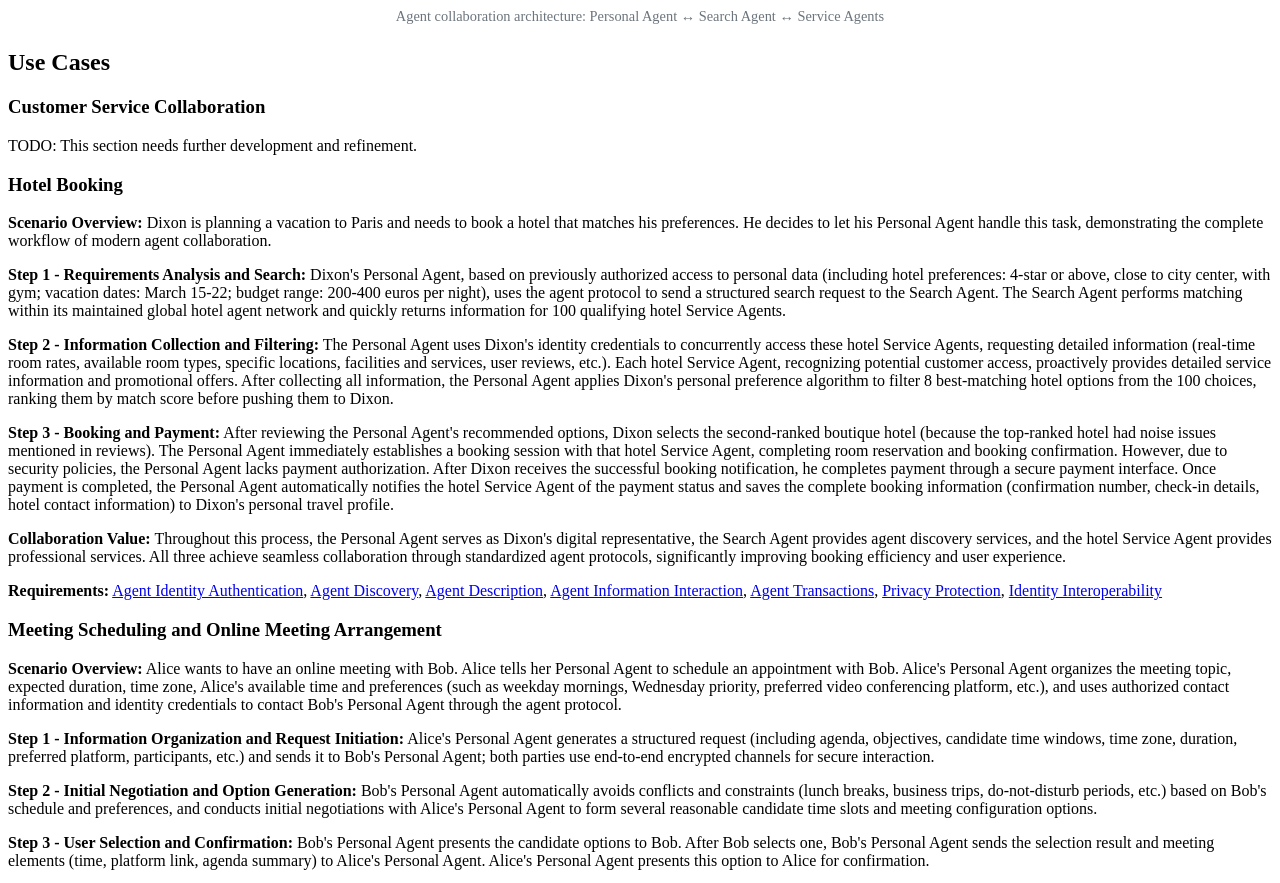
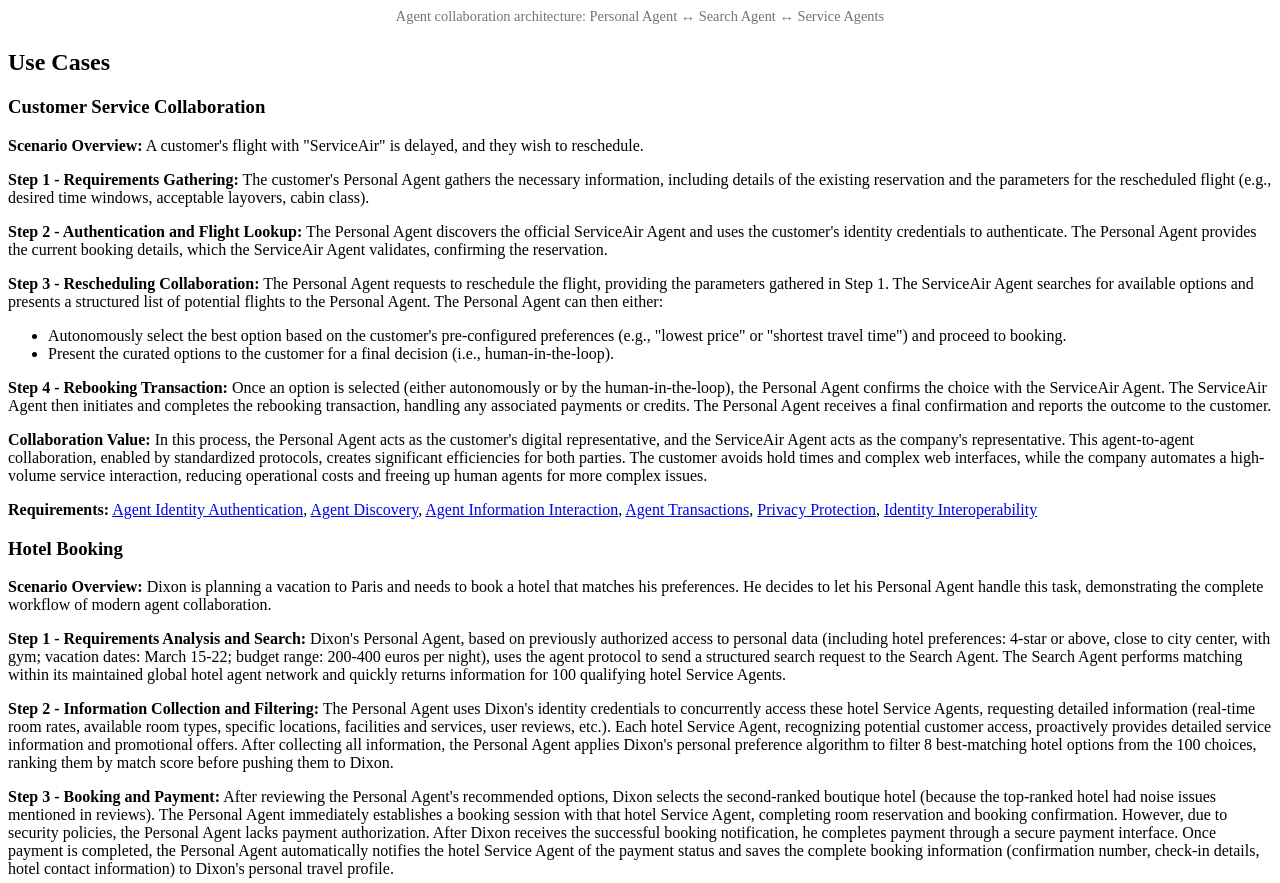
Before and after one commit to w3c-cg/ai-agent-protocol, a plain HTML site: page use_case.html in a window 1280 px wide. Shown: the part 2120-3003 px from the top of the page. Drawn offline with Linux system fonts and the light colour scheme.

Commit message:
Adding initial customer service use case details

```diff
--- a/use_case.html
+++ b/use_case.html
@@ -141,7 +141,30 @@
 
       <section id="customer-service-collaboration">
         <h3>Customer Service Collaboration</h3>
-        <p class="ednote">TODO: This section needs further development and refinement.</p>
+
+        <p><strong>Scenario Overview:</strong> A customer's flight with "ServiceAir" is delayed, and they wish to reschedule.</p>
+
+        <p><strong>Step 1 - Requirements Gathering:</strong> The customer's Personal Agent gathers the necessary information, including details of the existing reservation and the parameters for the rescheduled flight (e.g., desired time windows, acceptable layovers, cabin class).</p>
+
+        <p><strong>Step 2 - Authentication and Flight Lookup:</strong> The Personal Agent discovers the official ServiceAir Agent and uses the customer's identity credentials to authenticate. The Personal Agent provides the current booking details, which the ServiceAir Agent validates, confirming the reservation.</p>
+
+        <p><strong>Step 3 - Rescheduling Collaboration:</strong> The Personal Agent requests to reschedule the flight, providing the parameters gathered in Step 1. The ServiceAir Agent searches for available options and presents a structured list of potential flights to the Personal Agent. The Personal Agent can then either:
+          <ul>
+            <li>Autonomously select the best option based on the customer's pre-configured preferences (e.g., "lowest price" or "shortest travel time") and proceed to booking.</li>
+            <li>Present the curated options to the customer for a final decision (i.e., human-in-the-loop).</li>
+          </ul>
+        </p>
+
+        <p><strong>Step 4 - Rebooking Transaction:</strong> Once an option is selected (either autonomously or by the human-in-the-loop), the Personal Agent confirms the choice with the ServiceAir Agent. The ServiceAir Agent then initiates and completes the rebooking transaction, handling any associated payments or credits. The Personal Agent receives a final confirmation and reports the outcome to the customer.</p>
+
+        <p><strong>Collaboration Value:</strong> In this process, the Personal Agent acts as the customer's digital representative, and the ServiceAir Agent acts as the company's representative. This agent-to-agent collaboration, enabled by standardized protocols, creates significant efficiencies for both parties. The customer avoids hold times and complex web interfaces, while the company automates a high-volume service interaction, reducing operational costs and freeing up human agents for more complex issues.</p>
+
+        <p><strong>Requirements:</strong> <a href="#agent-identity-authentication">Agent Identity
+            Authentication</a>, <a href="#agent-discovery">Agent Discovery</a>, <a
+            href="#agent-interaction">Agent Information Interaction</a>, <a href="#agent-transactions">Agent
+            Transactions</a>, <a href="#privacy-protection">Privacy Protection</a>, <a
+            href="#identity-interoperability">Identity Interoperability</a></p>
+
       </section>
 
       <section id="hotel-booking">
```
